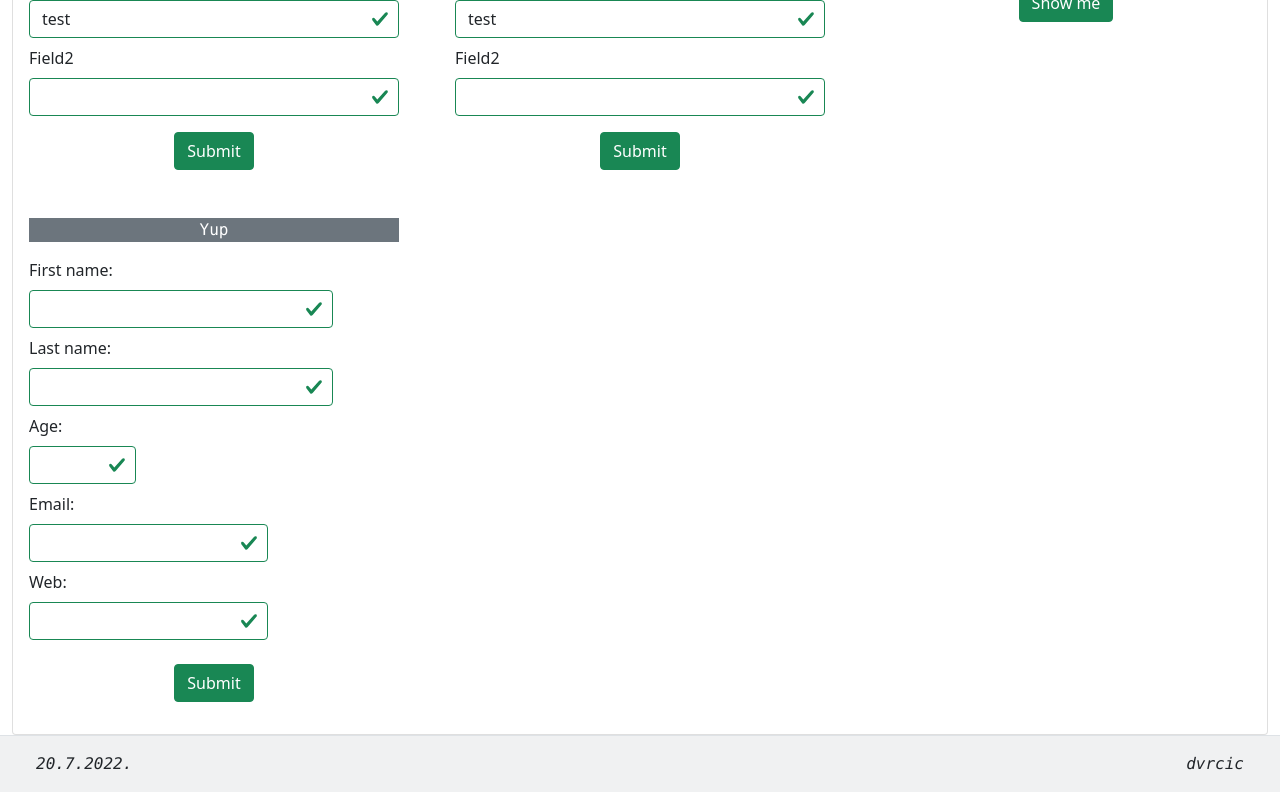
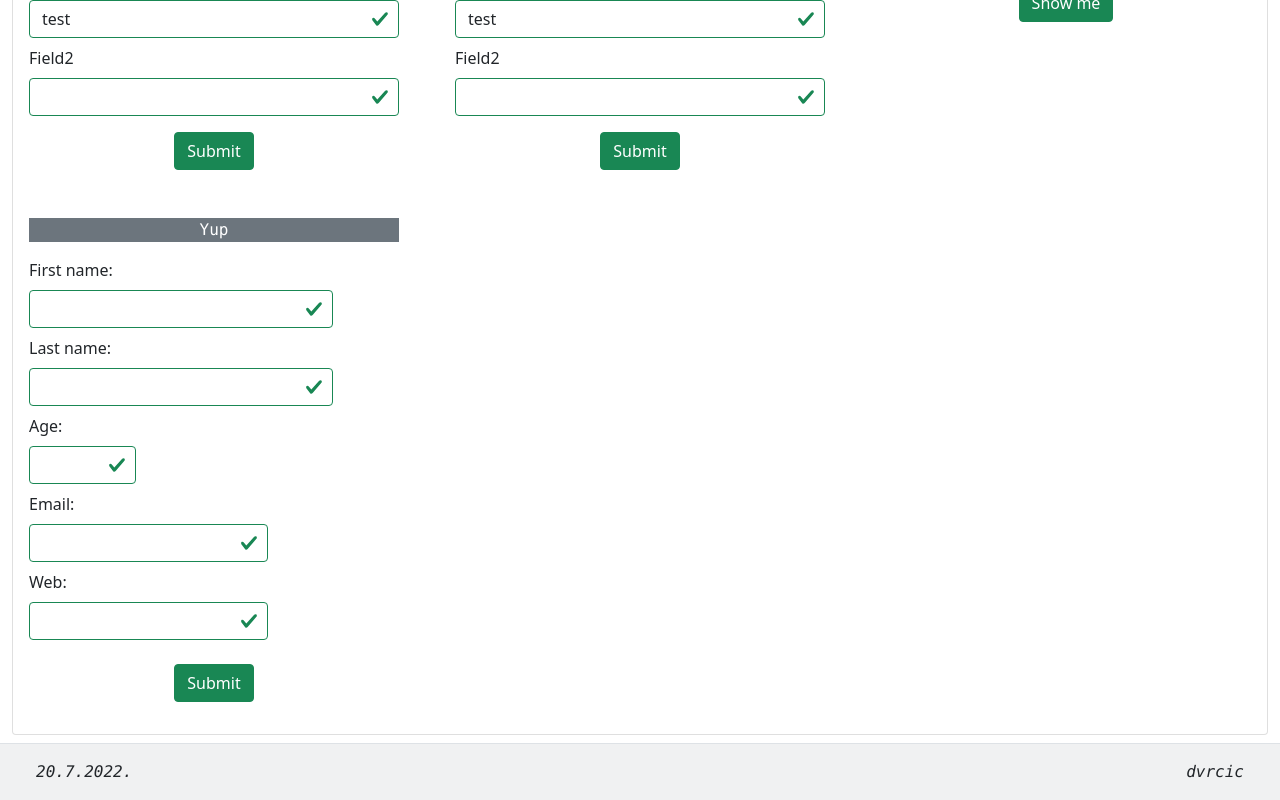
Before and after one commit to vrdel/react-playground, a React (Vite) app in the folder react-playground/: page /react-hook-form in a window 1280 px wide. Shown: the part 269-1069 px from the top of the page. Built offline with nearby package versions, Linux system fonts and the light colour scheme.

Commit message:
footer margin extend

```diff
--- a/react-playground/src/routes/root.jsx
+++ b/react-playground/src/routes/root.jsx
@@ -18,8 +18,8 @@ const RootApp = () => {
           <Outlet/>
         </Col>
       </Row>
-      <Row className="mt-auto border-top">
-        <Col className="bg-secondary bg-opacity-10">
+      <Row className="mt-auto">
+        <Col className="bg-secondary bg-opacity-10 border-top mt-2">
           <Footer/>
         </Col>
       </Row>
```
